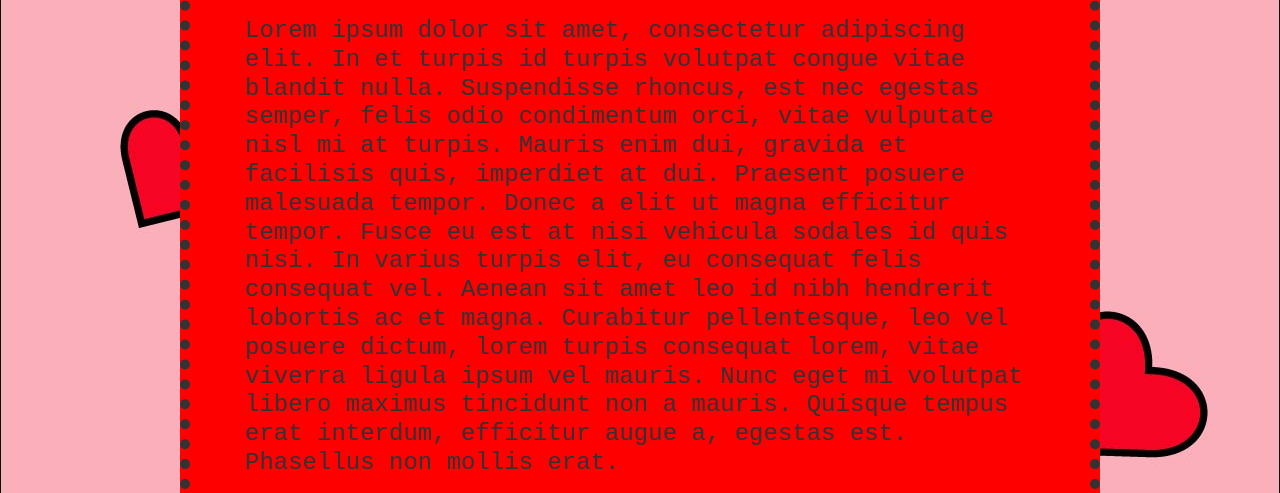
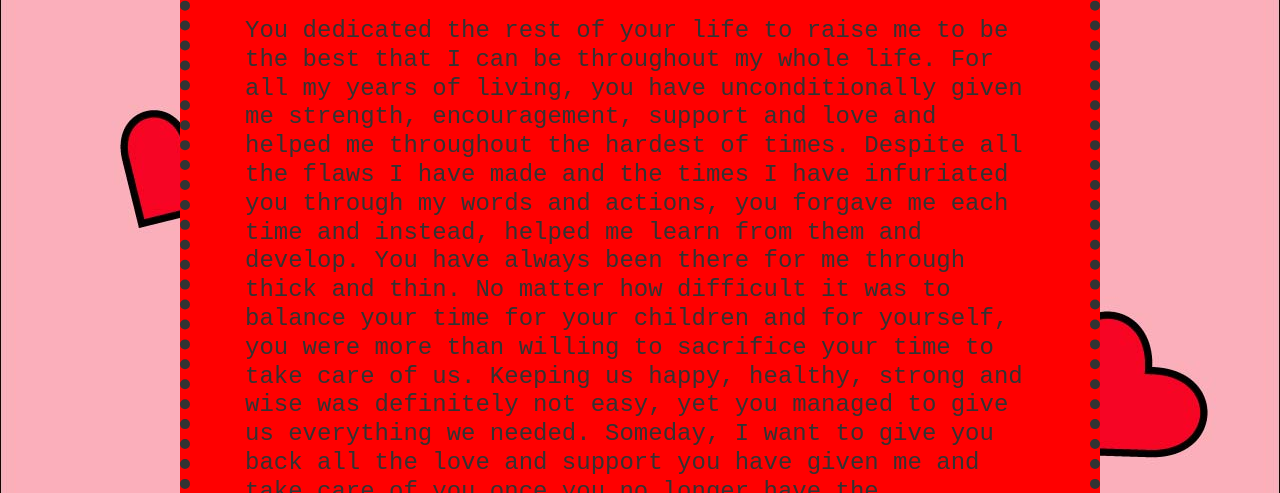
Before and after one commit to alfonsoclaros/alfonsoclaros.github.io, a plain HTML site: page mom.html in a window 1280 px wide. Shown: the part 439-932 px from the top of the page. Drawn offline with nearby package versions, Linux system fonts and the light colour scheme.

Commit message:
Initial commit

```diff
--- a/mom.html
+++ b/mom.html
@@ -33,7 +33,8 @@
             </div>
             <div class="row" id =body>
                 <h6 id=body>
-                    Lorem ipsum dolor sit amet, consectetur adipiscing elit. In et turpis id turpis volutpat congue vitae blandit nulla. Suspendisse rhoncus, est nec egestas semper, felis odio condimentum orci, vitae vulputate nisl mi at turpis. Mauris enim dui, gravida et facilisis quis, imperdiet at dui. Praesent posuere malesuada tempor. Donec a elit ut magna efficitur tempor. Fusce eu est at nisi vehicula sodales id quis nisi. In varius turpis elit, eu consequat felis consequat vel. Aenean sit amet leo id nibh hendrerit lobortis ac et magna. Curabitur pellentesque, leo vel posuere dictum, lorem turpis consequat lorem, vitae viverra ligula ipsum vel mauris. Nunc eget mi volutpat libero maximus tincidunt non a mauris. Quisque tempus erat interdum, efficitur augue a, egestas est. Phasellus non mollis erat.
+	You dedicated the rest of your life to raise me to be the best that I can be throughout my whole life. For all my years of living, you have unconditionally given me strength, encouragement, support and love and helped me throughout the hardest of times. Despite all the flaws I have made and the times I have infuriated you through my words and actions, you forgave me each time and instead, helped me learn from them and develop. You have always been there for me through thick and thin. No matter how difficult it was to balance your time for your children and for yourself, you were more than willing to sacrifice your time to take care of us. Keeping us happy, healthy, strong and wise was definitely not easy, yet you managed to give us everything we needed.
+	Someday, I want to give you back all the love and support you have given me and take care of you once you no longer have the capability to do so. All the memories you have made with me are forever embedded in me and are to be passed on to my future children. I want to thank you for cooking me the best food, cleaning my messes, bringing me to the best of places, understanding me, educating me, guiding me, making sacrifices, and most of all, teaching me how to love. Oh how I wish you would live forever.
                 </h6>
             </div>
                             <div class="row" id="from">
```
Also changed, not shown: crush.html (+2 -1 lines).
